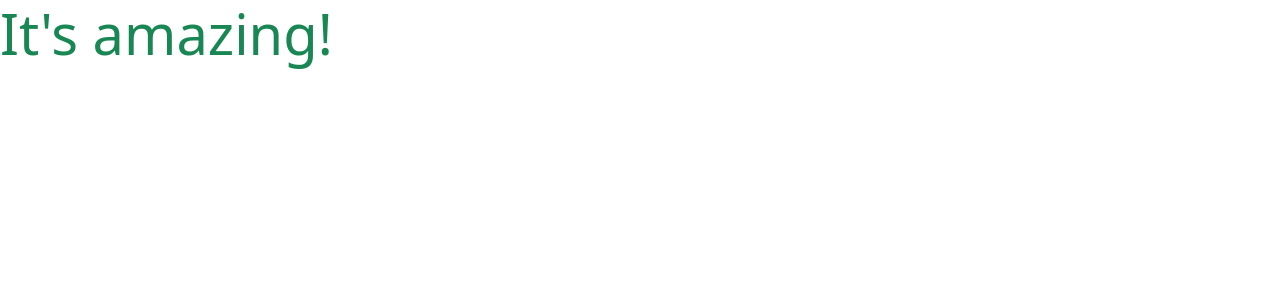
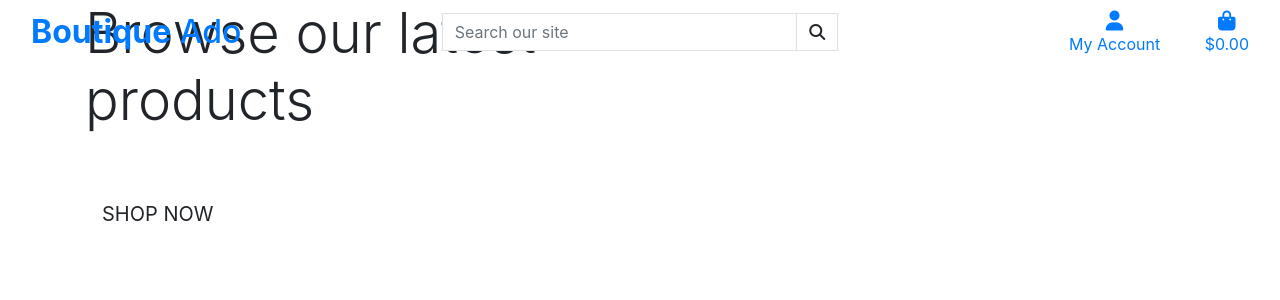
Before and after one commit to Allwrightben/natures-elixir, a Django app: page / in a window 1280 px wide. Shown: the top 300 px of the page. Run offline with Django 5.2, Linux system fonts and the light colour scheme; some libraries are stand-ins or nearby versions.

Commit message:
Add main header and JS links

```diff
--- a/home/templates/home/index.html
+++ b/home/templates/home/index.html
@@ -1,6 +1,27 @@
 {% extends "base.html" %}
 {% load static %}
 
+{% block page_header %}
+    <div class="container header-container">
+        <div class="row">
+            <div class="col"></div>
+        </div>
+    </div>
+{% endblock %}
+
 {% block content %}
-    <h1 class="display-4 text-success">It's amazing!</h1>
+    <div class="container h-100">
+        <div class="row h-100">
+            <div class="col-7 col-md-6 my-auto">
+                <h1 class="display-4 logo-font">
+                    Browse our latest products
+                </h1>
+                <div class="my-5">
+                    <h4>
+                        <a href="" class="shop-now-button btn btn-lg text-uppercase py-3">Shop Now</a>
+                    </h4>
+                </div>
+            </div>
+        </div>
+    </div>
 {% endblock %}
--- a/templates/base.html
+++ b/templates/base.html
@@ -11,28 +11,85 @@
         <meta name="viewport" content="width=device-width, initial-scale=1">
     {% endblock %}
 
-    {% block extra_meta %}
-    {% endblock %}
-
     {% block corecss %}
-        <link href="https://cdn.jsdelivr.net/npm/bootstrap@5.3.3/dist/css/bootstrap.min.css" rel="stylesheet" integrity="sha384-QWTKZyjpPEjISv5WaRU9OFeRpok6YctnYmDr5pNlyT2bRjXh0JMhjY6hW+ALEwIH" crossorigin="anonymous">
+        <link rel="stylesheet" href="https://stackpath.bootstrapcdn.com/bootstrap/4.4.1/css/bootstrap.min.css" integrity="sha384-Vkoo8x4CGsO3+Hhxv8T/Q5PaXtkKtu6ug5TOeNV6gBiFeWPGFN9MuhOf23Q9Ifjh" crossorigin="anonymous">
     {% endblock %}
 
     {% block extra_css %}
     {% endblock %}
 
     {% block corejs %}
-        <script src="https://cdn.jsdelivr.net/npm/bootstrap@5.3.3/dist/js/bootstrap.bundle.min.js" integrity="sha384-YvpcrYf0tY3lHB60NNkmXc5s9fDVZLESaAA55NDzOxhy9GkcIdslK1eN7N6jIeHz" crossorigin="anonymous"></script>
-    {% endblock %}
-
-    {% block extra_js %}
+        <script src="https://kit.fontawesome.com/e9c73d7092.js" crossorigin="anonymous"></script>
+        <script src="https://code.jquery.com/jquery-3.4.1.min.js" integrity="sha256-CSXorXvZcTkaix6Yvo6HppcZGetbYMGWSFlBw8HfCJo=" crossorigin="anonymous"></script>
+        <script src="https://cdn.jsdelivr.net/npm/popper.js@1.16.0/dist/umd/popper.min.js" integrity="sha384-Q6E9RHvbIyZFJoft+2mJbHaEWldlvI9IOYy5n3zV9zzTtmI3UksdQRVvoxMfooAo" crossorigin="anonymous"></script>
+        <script src="https://stackpath.bootstrapcdn.com/bootstrap/4.4.1/js/bootstrap.min.js" integrity="sha384-wfSDF2E50Y2D1uUdj0O3uMBJnjuUD4Ih7YwaYd1iqfktj0Uod8GCExl3Og8ifwB6" crossorigin="anonymous"></script>
     {% endblock %}
 
     <title>Natures Elixir</title>
 </head>
 
 <body>
-    <header class="container-fluid fixed-top"></header>
+    <header class="container-fluid fixed-top">
+        <div class="row">
+            <div class="col-12 col-lg-4 my-auto py-1 py-lg-0 text-center text-lg-left">
+                <a href="{% url 'home' %}" class="nav-link main-logo-link">
+                    <h2 class="logo-font text-black my-0"><strong>Boutique</strong> Ado</h2>
+                </a>
+            </div>
+            <div class="col-12 col-lg-4 my-auto py-1 py-lg-0">
+                <form method="GET" action="">
+                    <div class="input-group w-100">
+                        <input class="form-control border border-black rounded-0" type="text" name="q" placeholder="Search our site">
+                        <div class="input-group-append">
+                            <button class="form-control btn btn-black border border-black rounded-0" type="submit">
+                                <span class="icon">
+                                    <i class="fas fa-search"></i>
+                                </span>
+                            </button>
+                        </div>
+                    </div>
+                </form>
+            </div>
+            <div class="col-12 col-lg-4 my-auto py-1 py-lg-0">
+                <ul class="list-inline list-unstyled text-center text-lg-right my-0">
+                    <li class="list-inline-item dropdown">
+                        <a class="text-black nav-link" href="#" id="user-options" data-toggle="dropdown" aria-haspopup="true" aria-expanded="false">
+                            <div class="text-center">
+                                <div><i class="fas fa-user fa-lg"></i></div>
+                                <p class="my-0">My Account</p>
+                            </div>
+                        </a>
+                        <div class="dropdown-menu border-0" aria-labelledby="user-options">
+                            {% if request.user.is_authenticated %}
+                                {% if request.user.is_superuser %}
+                                    <a href="" class="dropdown-item">Product Management</a>
+                                {% endif %}
+                                <a href="" class="dropdown-item">My Profile</a>
+                                <a href="{% url 'account_logout' %}" class="dropdown-item">Logout</a>
+                            {% else %}
+                                <a href="{% url 'account_signup' %}" class="dropdown-item">Register</a>
+                                <a href="{% url 'account_login' %}" class="dropdown-item">Login</a>
+                            {% endif %}
+                        </div>
+                    </li>
+                    <li class="list-inline-item">
+                        <a class="{% if grand_total %}text-info font-weight-bold{% else %}text-black{% endif %} nav-link" href="">
+                            <div class="text-center">
+                                <div><i class="fas fa-shopping-bag fa-lg"></i></div>
+                                <p class="my-0">
+                                    {% if grand_total %}
+                                        ${{ grand_total|floatformat:2 }}
+                                    {% else %}
+                                        $0.00
+                                    {% endif %}
+                                </p>
+                            </div>
+                        </a>
+                    </li>
+                </ul>
+            </div>
+        </div>
+    </header>
 
     {% if messages %}
         <div class="message-container"></div>
```
